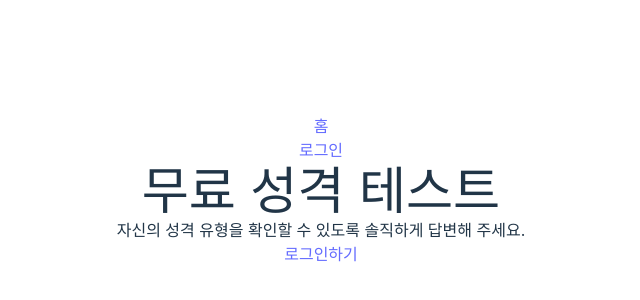
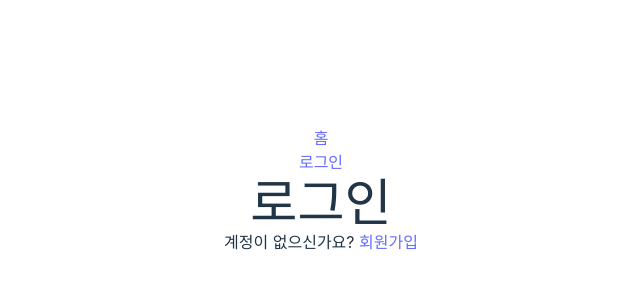
Before and after one commit to johj703/MBTI_test, a React (Vite) app: page /login in a window 1280 px wide. Shown: the part 210-510 px from the top of the page, without its empty margins (319-959 px from the left). Built offline with nearby package versions, Linux system fonts and the light colour scheme.

Commit message:
add: 로그인 부분 수정

```diff
--- a/src/pages/Login.jsx
+++ b/src/pages/Login.jsx
@@ -1,11 +1,22 @@
 import { Link } from "react-router-dom";
+import Signup from "./Signup";
 
 const Login = () => {
+  const handleLogin = async (formData) => {
+    try {
+    } catch (error) {
+      alert("로그인에 실패 했습니다. 다시 시도해주세요.");
+    }
+  };
   return (
     <div>
-      <h1>무료 성격 테스트</h1>
-      <p>자신의 성격 유형을 확인할 수 있도록 솔직하게 답변해 주세요.</p>
-      <Link to="">로그인하기</Link>
+      <h1>로그인</h1>
+      {/* <AuthForm mode="login" onSubmit={handleLogin} /> */}
+      <div>
+        <p>
+          계정이 없으신가요? <Link to="/Signup">회원가입</Link>
+        </p>
+      </div>
     </div>
   );
 };
```
